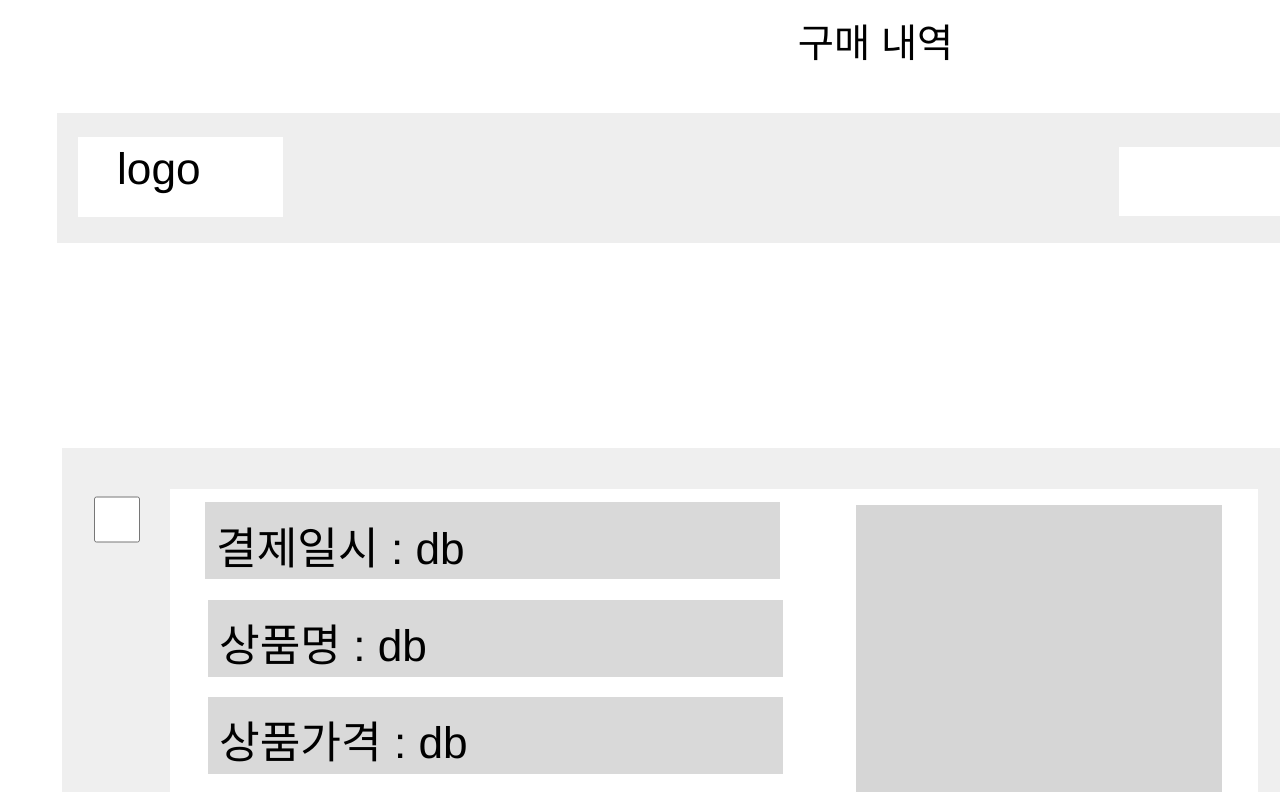
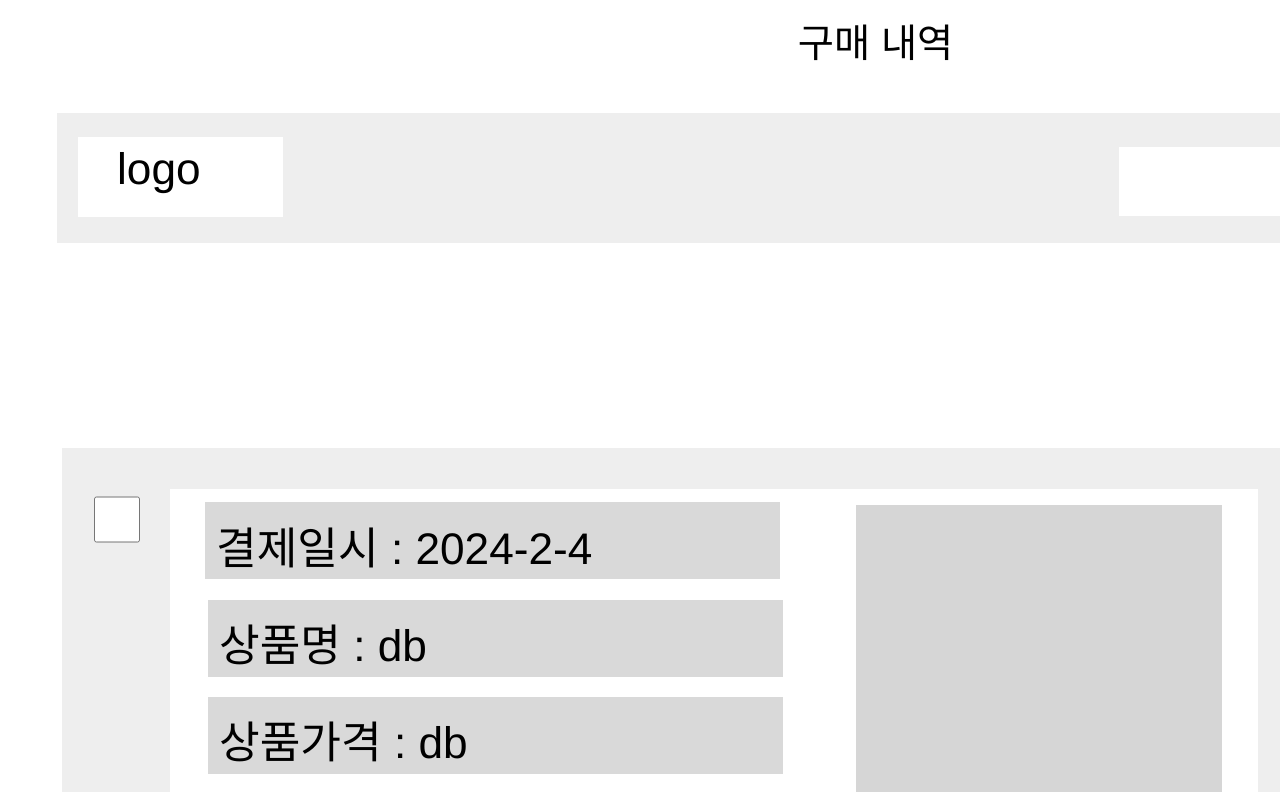
Before and after one commit to Lee-chansu/shoppingMall, a React (Create React App) app: page /payBuyList in a window 1280 px wide. Shown: the top 792 px of the page. Built offline with nearby package versions, Linux system fonts and the light colour scheme.

Commit message:
payItem 컴포넌트연습

```diff
--- /dev/null
+++ b/src/components/PayItem.js
@@ -0,0 +1,25 @@
+import React from "react";
+
+export const PayItem = ({ val }) => {
+  return (
+    <div className="payItem">
+      <input type="checkbox" className="overlap5" name="products"></input>
+      <div className="itemInfo">
+        <div className="overlap2">
+          <div className="textWrapper2">결제일시 : {val.payDate}</div>
+        </div>
+        <div className="overlap">
+          <div className="textWrapper">상품명 : db</div>
+        </div>
+        <div className="overlapGroup">
+          <div className="textWrapper">상품가격 : db</div>
+        </div>
+        <div className="divWrapper">
+          <div className="textWrapper">배송상태 : db</div>
+        </div>
+        <div className="imageBox"></div>
+      </div>
+      <button className="overlap3">X</button>
+    </div>
+  );
+};
--- a/src/routes/cart.js
+++ b/src/routes/cart.js
@@ -4,8 +4,8 @@ import { CartItem } from "../components/CartItem";
 
 const cartItemList = [
   { id: 1, price: 50000, name: "상품명1", carryPrice: 3000, count: 3 },
-  { id: 2, price: 20000, name: "상품명2", carryPrice: 1000, count: 1 },
-  { id: 3, price: 40000, name: "상품명3", carryPrice: 2000, count: 2 },
+  // { id: 2, price: 20000, name: "상품명2", carryPrice: 1000, count: 1 },
+  // { id: 3, price: 40000, name: "상품명3", carryPrice: 2000, count: 2 },
 ];
 
 export const Cart = () => {
@@ -21,7 +21,7 @@ export const Cart = () => {
         {cartItemList.map((val, idx) => {
           return <CartItem name={"이름"} val={val} key={val.id}></CartItem>;
         })}
-        <div className="cart-item">
+        {/* <div className="cart-item">
           <div className="image-box" />
           <div className="overlap-2">
             <div className="image-box-2">
@@ -45,7 +45,7 @@ export const Cart = () => {
             <div className="text-wrapper-8">3,000원</div>
             <div className="text-wrapper-9">53,000원</div>
           </div>
-        </div>
+        </div> */}
         <div className="cart-item-2">
           <div className="image-box" />
           <input type="check" className="is-buy-check-box" />
--- a/src/routes/payBuyList.js
+++ b/src/routes/payBuyList.js
@@ -1,8 +1,24 @@
 import React from "react";
 import "../css/payBuyList.css";
 import { Link } from "react-router-dom";
+import { PayItem } from "../components/PayItem";
 
 export const PayBuyList = () => {
+  //리네임 리팩토링
+  const payItemList = [
+    {
+      payDate: "2024-4-4",
+      itemName: "상품명1",
+      itemPrice: "50,000",
+      carryState: "ongoing",
+    },
+    {
+      payDate: "2024-2-4",
+      itemName: "상품명2",
+      itemPrice: "20,000",
+      carryState: "ongoing",
+    },
+  ];
   return (
     <div className="payBuyList">
       <div className="div">
@@ -15,25 +31,11 @@ export const PayBuyList = () => {
             <div className="textWrapper9">유저정보</div>
           </div>
         </div>
-        <div className="payItem">
-          <input type="checkbox" className="overlap5" name="products"></input>
-          <div className="itemInfo">
-            <div className="overlap2">
-              <div className="textWrapper2">결제일시 : db</div>
-            </div>
-            <div className="overlap">
-              <div className="textWrapper">상품명 : db</div>
-            </div>
-            <div className="overlapGroup">
-              <div className="textWrapper">상품가격 : db</div>
-            </div>
-            <div className="divWrapper">
-              <div className="textWrapper">배송상태 : db</div>
-            </div>
-            <div className="imageBox"></div>
-          </div>
-          <button className="overlap3">X</button>
-        </div>
+
+        {payItemList.map((val, idx) => {
+          return <PayItem val={val} key={idx} />;
+        })}
+
         <div className="payItem2">
           <input type="checkbox" className="overlap5" name="products"></input>
           <div className="itemInfo">
@@ -54,9 +56,15 @@ export const PayBuyList = () => {
           <button className="overlap3">X</button>
         </div>
         <div className="overlap6">
-          <Link to="/" className="price">처음화면</Link>
-          <Link to="#" className="price2">재구매하기</Link>
-          <Link to="#" className="price3">이전화면</Link>
+          <Link to="/" className="price">
+            처음화면
+          </Link>
+          <Link to="#" className="price2">
+            재구매하기
+          </Link>
+          <Link to="#" className="price3">
+            이전화면
+          </Link>
         </div>
       </div>
     </div>
```
